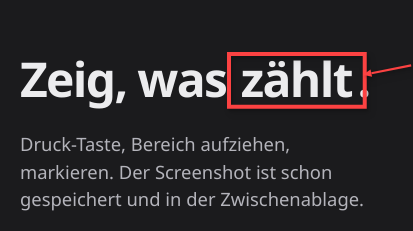
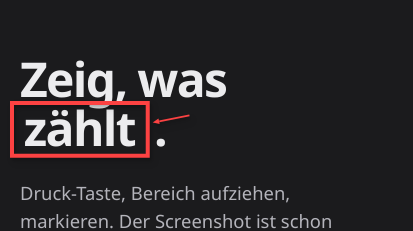
Before and after one commit to pascalsz/shotmark, a plain HTML site: page site/de/index.html in a window 390 px wide. Shown: the part 61-292 px from the top of the page, 413 px wide, since content can reach past the window. Drawn offline with Linux system fonts and the light colour scheme.

Commit message:
fix(site): full stop outside the hero frame, arrow tip on the frame edge
Co-Authored-By: Claude Opus 5.5 <noreply@anthropic.com>

```diff
--- a/site/assets/style.css
+++ b/site/assets/style.css
@@ -264,7 +264,8 @@ kbd {
   letter-spacing: -0.035em;
   line-height: 1.02;
 }
-.hero h1 .mark-box { padding-right: calc(0.12em + 0.035em); }
+/* room after the frame so the full stop sits outside it */
+.hero h1 .mark-box { padding-right: calc(0.12em + 0.035em); margin-right: calc(0.12em + 6px); }
 .hero h1 .mark-box > svg:first-of-type { inset: -0.02em -0.12em 0.02em; }
 
 /* the arrow hangs off the framed word: it points at the frame from the right, above the full stop */
@@ -272,7 +273,7 @@ kbd {
   position: absolute;
   inset: auto;
   top: 0.04em;
-  left: calc(100% + 0.06em);
+  left: calc(100% + 0.12em + 4px);
   width: 1.6em;
   height: 0.8em;
 }
@@ -482,7 +483,7 @@ kbd {
 @media (max-width: 560px) {
   body { font-size: 1rem; }
   .shot-mark span { font-size: 0.8rem; bottom: calc(100% + 6px); }
-  .hero .mark-box > .mark-arrow { width: 1.05em; height: 0.525em; top: 0.12em; }
+  .hero .mark-box > .mark-arrow { width: 0.8em; height: 0.4em; top: 0.16em; }
   .window-bar { height: 30px; }
   .window-bar .controls { gap: 14px; }
   .tools li { grid-template-columns: 24px 1fr auto; }
```
